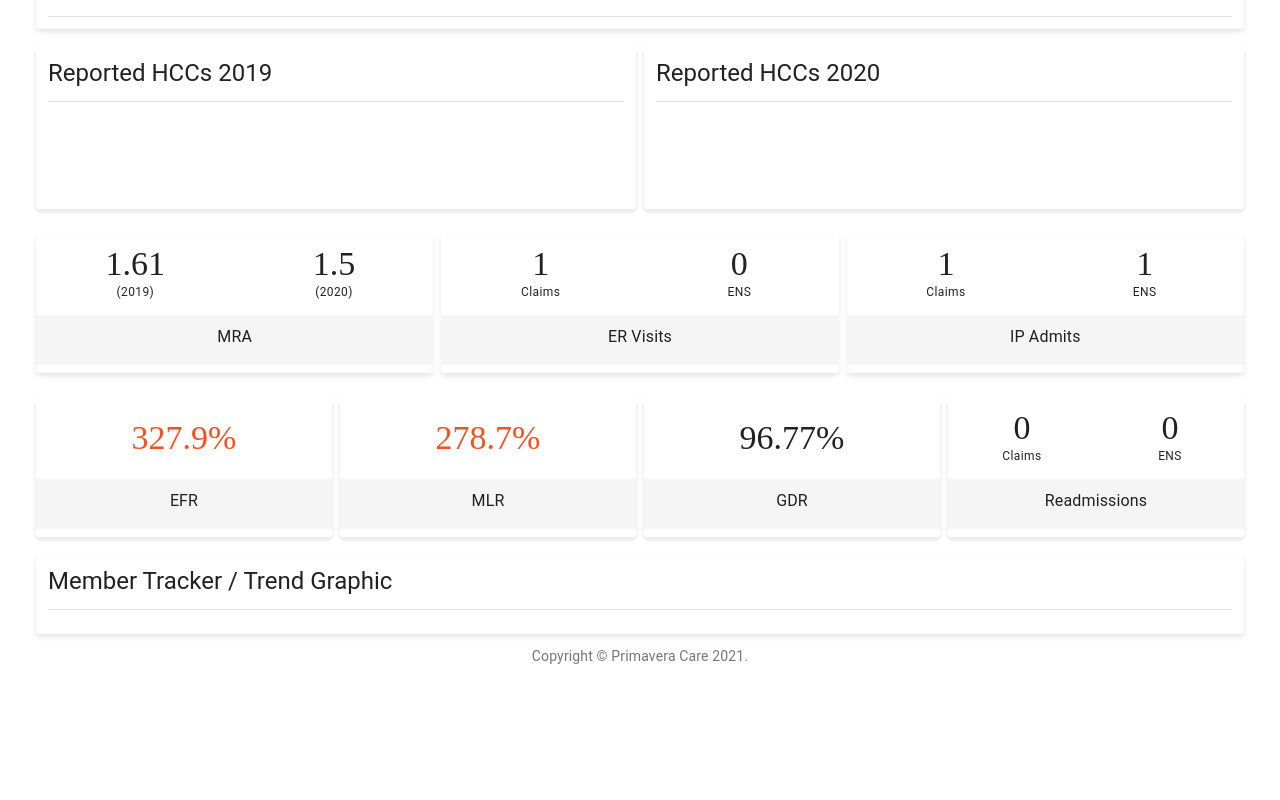
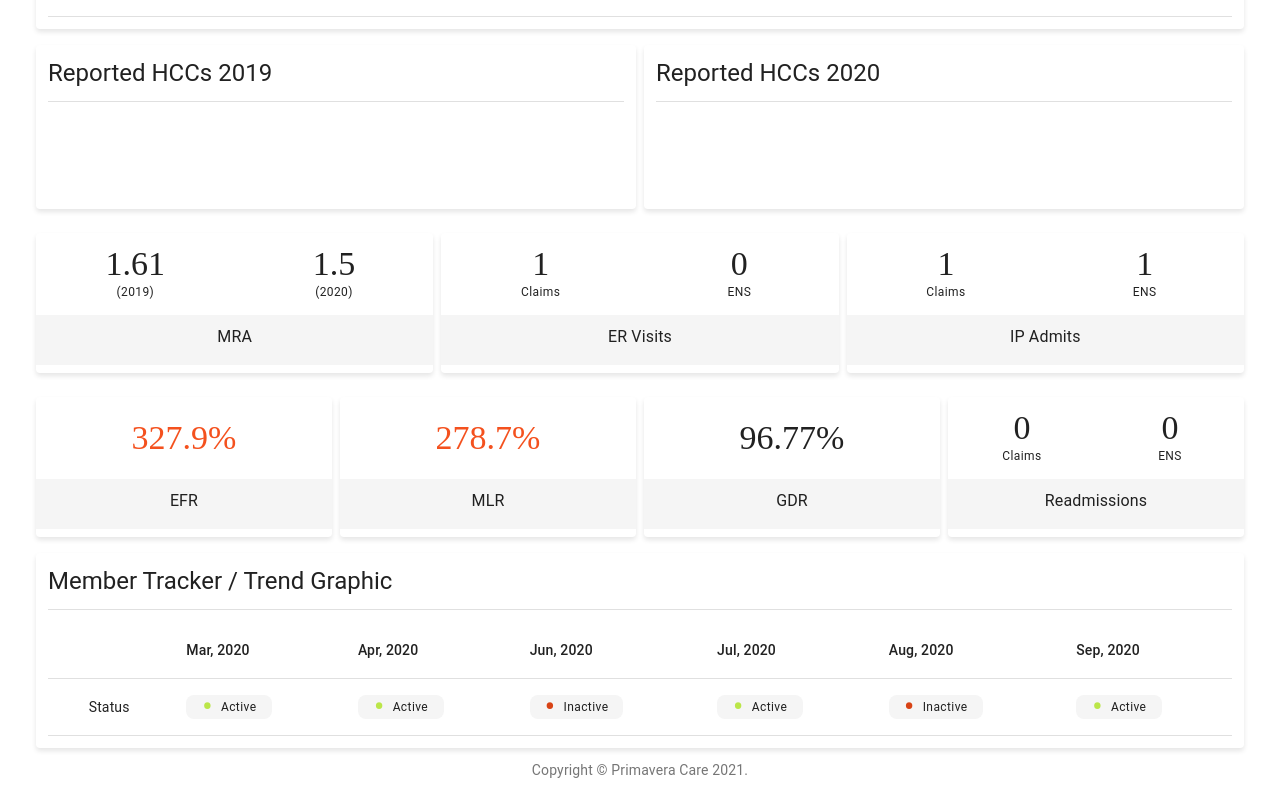
Before and after one commit to primaverahealth/patient-insight, a React app: page / in a window 1280 px wide. Shown: the part 224-1024 px from the top of the page. Before the commit the page ends 910 px from the top, so only its background shows below. Built offline with nearby package versions, Linux system fonts and the light colour scheme; the HTML template or start-up script is replaced by a standard one.

Commit message:
Added component for Member Trend Tracker
Signed-off-by: Frank Corona <frankdavid.corona@gmail.com>

```diff
--- a/src/components/MemberTrendTracker/MemberTrendTracker.tsx
+++ b/src/components/MemberTrendTracker/MemberTrendTracker.tsx
@@ -1,19 +1,30 @@
 import React, { ReactElement } from 'react';
 import Typography from '@material-ui/core/Typography';
-import { makeStyles, Paper } from '@material-ui/core';
+import { makeStyles, Paper, Table, TableBody, TableCell, TableContainer, TableHead, TableRow } from '@material-ui/core';
 
 import Divider from '../../common/Divider/Divider';
+import { width_100 } from '../../utils/WidthUtils';
+import TrendStatus from '../TrendStatus/TrendStatus';
 
 const useStyles = makeStyles(() => ({
     box: {
         padding: '12px',
         boxShadow: '0 3px 5px 0 rgb(0 0 0 / 10%)',
         margin: '4px'
-    }
+    },
+    table: {
+        width: width_100,
+    },
 }))
 
 export default function MemberTrendTracker(): ReactElement {
     const classes = useStyles();
+    const createData = (mar2020: string, apr2020: string, may2020: string, jun2020: string, jul2020: string, aug2020: string, sep2020: string) => {
+        return { mar2020, apr2020, may2020, jun2020, jul2020, aug2020, sep2020 };
+    }
+    const rows = [
+        createData('active', 'active', 'inactive', 'active', 'inactive', 'active', 'active'),
+    ];
 
     return (
         <Paper elevation={1} className={classes.box}>
@@ -21,6 +32,48 @@ export default function MemberTrendTracker(): ReactElement {
                 Member Tracker / Trend Graphic
             </Typography>
             <Divider/>
+            <TableContainer>
+                <Table className={classes.table} size="medium" aria-label="a dense table">
+                    <TableHead>
+                        <TableRow>
+                            <TableCell align="center">{''}</TableCell>
+                            <TableCell align="left">Mar, 2020</TableCell>
+                            <TableCell align="left">Apr, 2020</TableCell>
+                            <TableCell align="left">Jun, 2020</TableCell>
+                            <TableCell align="left">Jul, 2020</TableCell>
+                            <TableCell align="left">Aug, 2020</TableCell>
+                            <TableCell align="left">Sep, 2020</TableCell>
+                        </TableRow>
+                    </TableHead>
+                    <TableBody>
+                        {rows.map((row) => (
+                            <TableRow key={row.mar2020}>
+                                <TableCell align="center">
+                                    {'Status'}
+                                </TableCell>
+                                <TableCell align="center">
+                                    <TrendStatus value={row.mar2020}/>
+                                </TableCell>
+                                <TableCell align="center">
+                                    <TrendStatus value={row.apr2020}/>
+                                </TableCell>
+                                <TableCell align="center">
+                                    <TrendStatus value={row.may2020}/>
+                                </TableCell>
+                                <TableCell align="center">
+                                    <TrendStatus value={row.jun2020}/>
+                                </TableCell>
+                                <TableCell align="center">
+                                    <TrendStatus value={row.jul2020}/>
+                                </TableCell>
+                                <TableCell align="center">
+                                    <TrendStatus value={row.aug2020}/>
+                                </TableCell>
+                            </TableRow>
+                        ))}
+                    </TableBody>
+                </Table>
+            </TableContainer>
         </Paper>
     );
 }
--- /dev/null
+++ b/src/components/TrendStatus/TrendStatus.tsx
@@ -0,0 +1,50 @@
+import React, { ReactElement } from 'react';
+import { makeStyles } from '@material-ui/core';
+import Typography from '@material-ui/core/Typography';
+
+import { toTitleCase } from '../../utils/ToTitleCase';
+import { width_50 } from '../../utils/WidthUtils';
+
+const useStyles = makeStyles(() => ({
+    badgeContainer: {
+        display: 'flex',
+        justifyContent: 'center',
+        alignItems: 'center',
+        background: 'whitesmoke',
+        borderRadius: '8px',
+        textAlign: 'center',
+        padding: '0 8px',
+        height: '24px',
+        width: width_50
+    },
+    badgeActive: {
+        fontSize: '32px',
+        color: 'rgb(187, 230, 73)'
+    },
+    badgeInActive: {
+        fontSize: '32px',
+        color: 'rgb(216, 67, 21)'
+    },
+    span: {
+        marginLeft: '8px'
+    },
+    typo: {
+        textStyle: 'capitalize'
+    }
+}))
+
+export default function TrendStatus(props: { value: string }): ReactElement {
+    const classes = useStyles();
+    const isActive = (value: string) => Object.is(value, 'active') ? classes.badgeActive : classes.badgeInActive;
+
+    return (
+        <div className={classes.badgeContainer}>
+            <small className={isActive(props.value)}>
+                &#8226;
+            </small>
+            <span className={classes.span}>
+                <Typography variant={'caption'} className={classes.typo}>{toTitleCase(props.value)}</Typography>
+            </span>
+        </div>
+    );
+}
```
